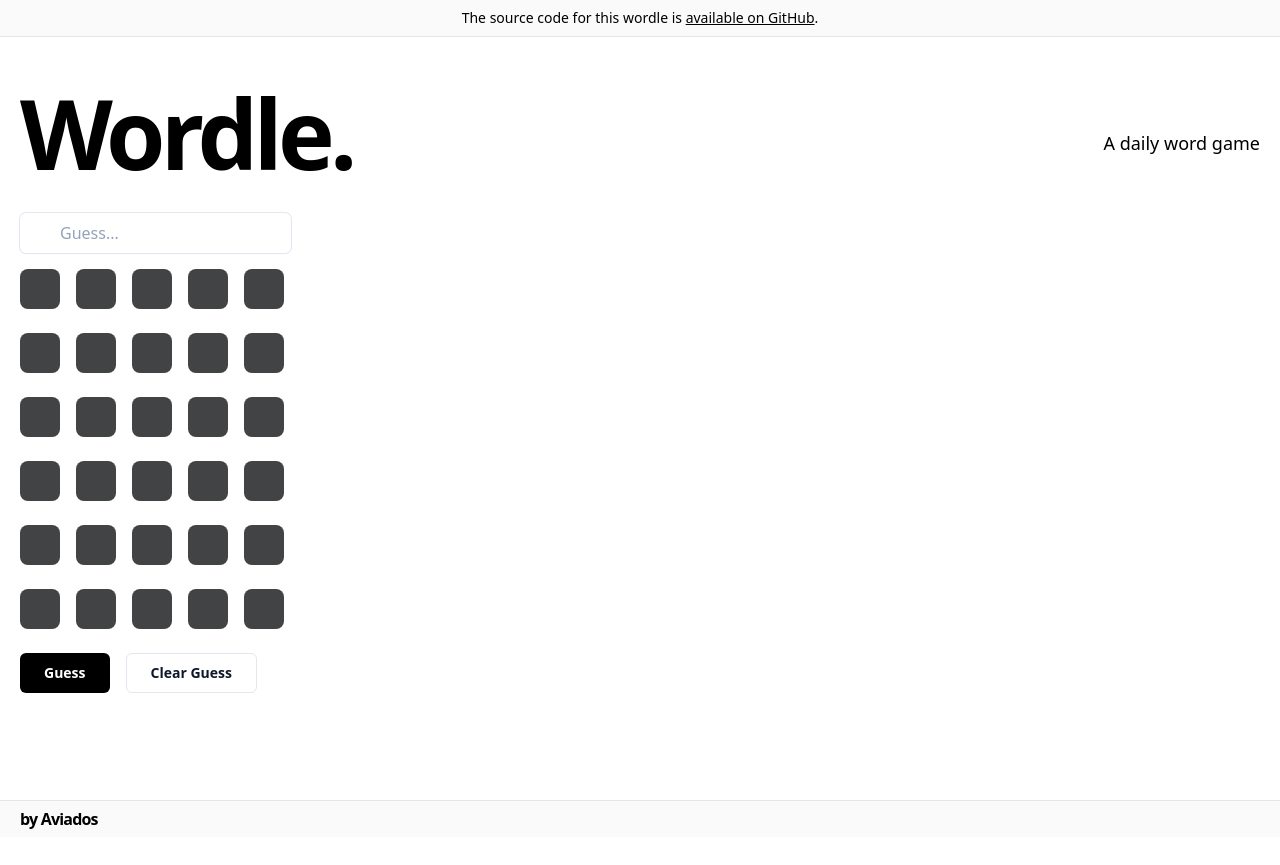
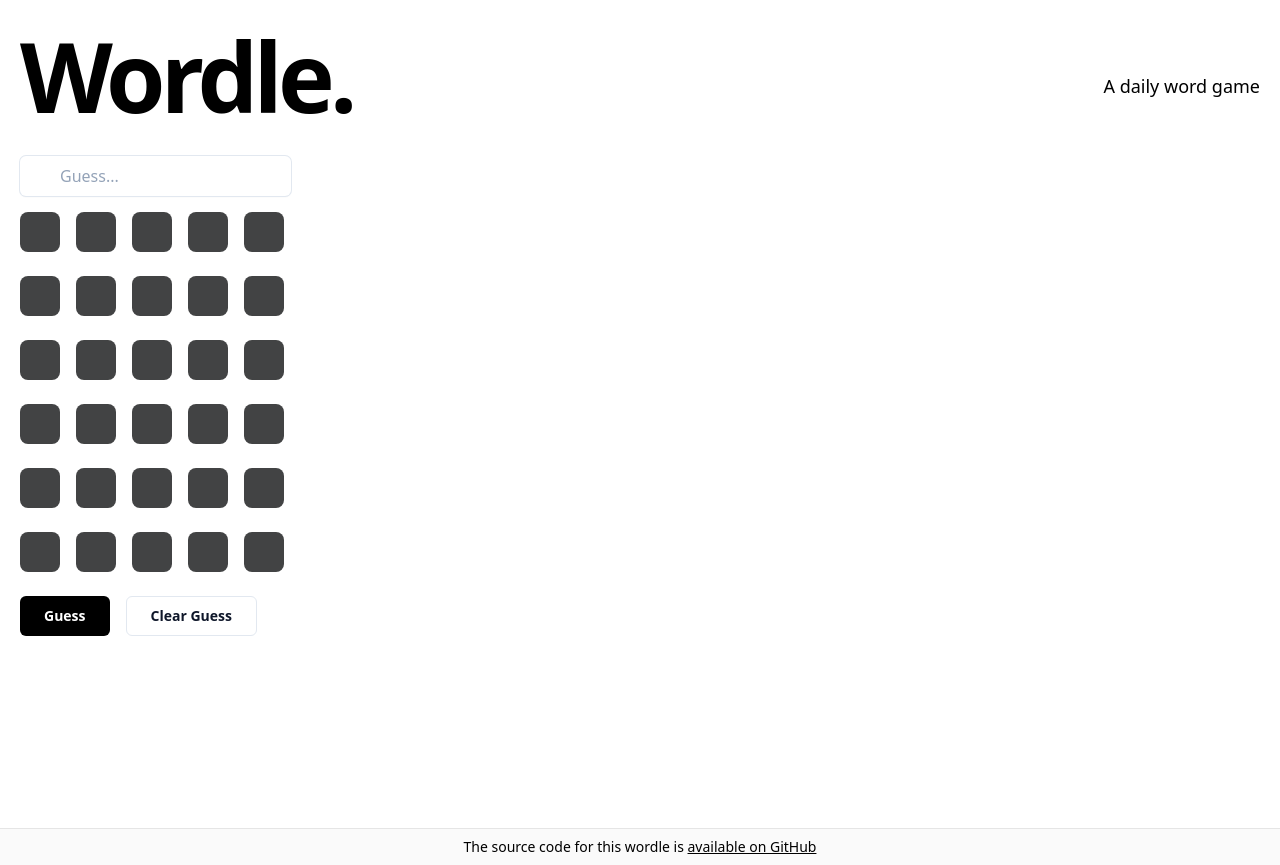
Before and after one commit to aviadbi1/Wordle, a Next.js app: page / in a window 1280 px wide. Before the commit the page ends 837 px from the top, so only its background shows below. Built offline with nearby package versions, Linux system fonts and the light colour scheme.

Commit message:
UI CHANGES

```diff
--- a/components/alert.tsx
+++ b/components/alert.tsx
@@ -6,6 +6,7 @@ type Props = {
 };
 
 const Alert = ({ preview }: Props) => {
+  if (preview) {
     return (
       <div
         className={cn("border-b", {
@@ -15,7 +16,6 @@ const Alert = ({ preview }: Props) => {
       >
         <Container>
           <div className="py-2 text-center text-sm">
-          {preview ? (
             <>
               This page is a preview.{" "}
               <a
@@ -26,22 +26,13 @@ const Alert = ({ preview }: Props) => {
               </a>{" "}
               to exit preview mode.
             </>
-          ) : (
-            <>
-              The source code for this wordle is{" "}
-              <a
-                href={`https://github.com/aviadbi1/Wordle`}
-                className="underline hover:text-blue-600 duration-200 transition-colors"
-              >
-                available on GitHub
-              </a>
-              .
-            </>
-          )}
           </div>
         </Container>
       </div>
     );
+  } else {
+    return <></>;
+  }
 };
 
 export default Alert;
--- a/components/footer.tsx
+++ b/components/footer.tsx
@@ -1,14 +1,17 @@
 import Container from "./container";
-import { EXAMPLE_PATH } from "../lib/constants";
 
 const Footer = () => {
   return (
     <footer className="bg-neutral-50 border-t border-neutral-200">
       <Container>
-        <div className="py-2 flex flex-col lg:flex-row items-center">
-          <h5 className="text-4xl lg:text-[1rem] font-bold tracking-tighter leading-tight text-center lg:text-left mb-10 lg:mb-0 lg:pr-4 lg:w-1/2">
-            by Aviados
-          </h5>
+        <div className="py-2 text-center text-sm">
+          The source code for this wordle is{" "}
+          <a
+            href={`https://github.com/aviadbi1/Wordle`}
+            className="underline hover:text-blue-600 duration-200 transition-colors"
+          >
+            available on GitHub
+          </a>
         </div>
       </Container>
     </footer>
--- a/components/guess-list.tsx
+++ b/components/guess-list.tsx
@@ -1,11 +1,11 @@
-import { WORD_LENGTH } from "../lib/constants";
+import { WORD_LENGTH, NUM_OF_GUESSES } from "../lib/constants";
 import GuessResponseType from "../types/guessResponse";
 
-type props = {
+type Props = {
   guesses: GuessResponseType[];
 };
 
-const GuessList = ({ guesses }: props) => {
+const GuessList = ({ guesses }: Props) => {
   const placeChars = (guessRes: GuessResponseType) => {
     if (!guessRes) {
       guessRes = { guess: "", correct: false, colors: [] };
@@ -38,15 +38,19 @@ const GuessList = ({ guesses }: props) => {
     return chars;
   };
 
-  return (
-    <div>
-      {[0, 1, 2, 3, 4, 5].map((i) => (
+  const generateGuessesPlaceHolder = () => {
+    let placeholders = [];
+    for (let i = 0; i < NUM_OF_GUESSES; i++) {
+      placeholders.push(
         <ul key={i} className="w-60 flex space-x-4 mb-6 text-base font-medium">
           {placeChars(guesses[i])}
         </ul>
-      ))}
-    </div>
-  );
+      );
+    }
+    return placeholders;
+  };
+
+  return <div>{generateGuessesPlaceHolder()}</div>;
 };
 
 export default GuessList;
--- a/components/intro.tsx
+++ b/components/intro.tsx
@@ -1,6 +1,6 @@
 const Intro = () => {
   return (
-    <section className="flex-col md:flex-row flex items-center md:justify-between mt-12 mb-12 md:mb-8">
+    <section className="flex-col md:flex-row flex items-center md:justify-between mt-7 mb-10 md:mb-8">
       <h1 className="text-5xl md:text-8xl font-bold tracking-tighter leading-tight md:pr-8">
         Wordle.
       </h1>
--- a/lib/constants.ts
+++ b/lib/constants.ts
@@ -1,4 +1,5 @@
 export const WORD_LENGTH = 5;
+export const NUM_OF_GUESSES = 6;
 export const CODE_WORD = "AVIAD";
 export const HOME_OG_IMAGE_URL =
   "https://og-image.vercel.app/Next.js%20Blog%20Starter%20Example.png?theme=light&md=1&fontSize=100px&images=https%3A%2F%2Fassets.vercel.com%2Fimage%2Fupload%2Ffront%2Fassets%2Fdesign%2Fnextjs-black-logo.svg";
```
Lines whose indentation alone changed are shown as unchanged.
